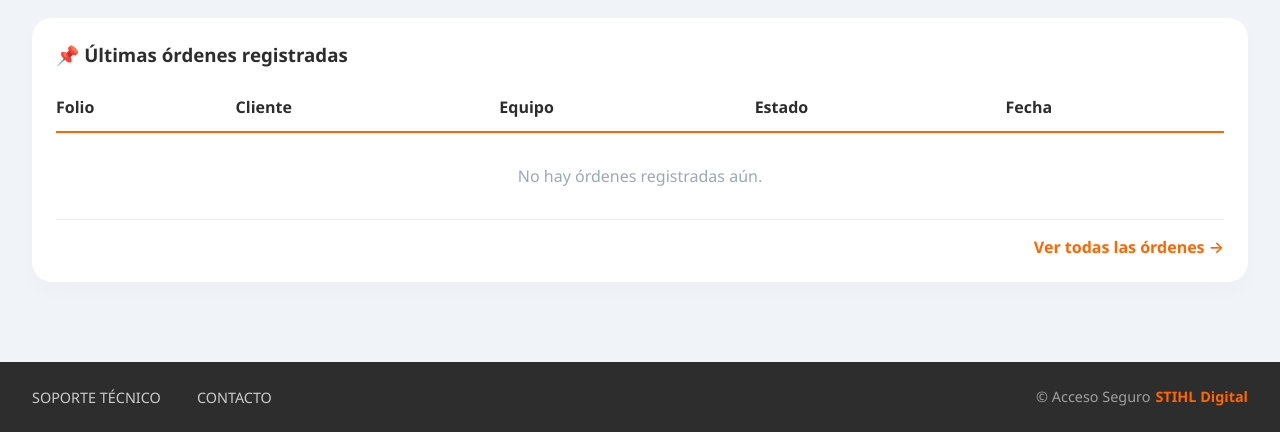
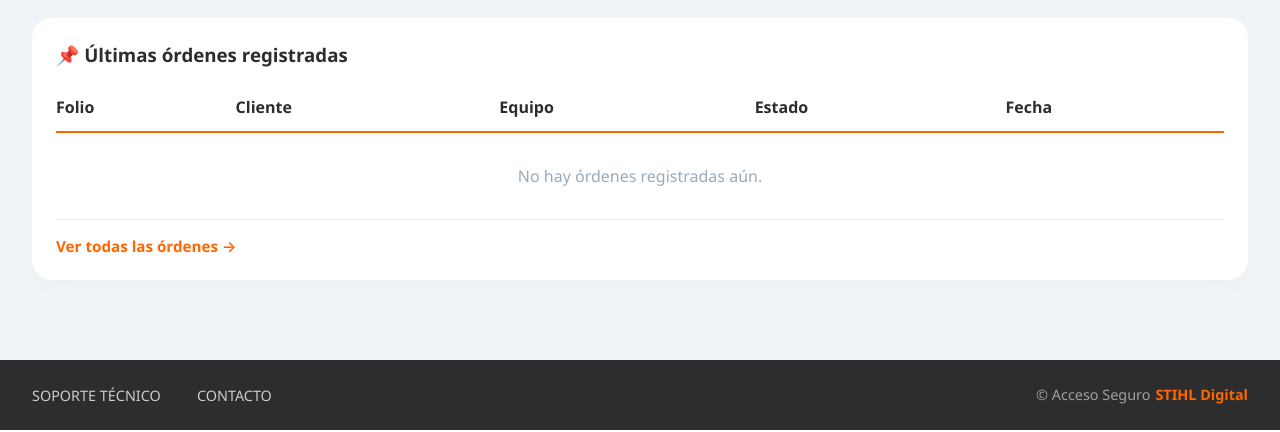
Before and after one commit to Ghossst3/Proyecto_Software, a Flask app: page /dashboard in a window 1280 px wide. Shown: the part 1619-2051 px from the top of the page. Run offline with Flask 3, Linux system fonts and the light colour scheme; the visitor is signed in with stand-in values (Sample User, id 1).

Commit message:
Update dashboard

```diff
--- a/templates/dashboard.html
+++ b/templates/dashboard.html
@@ -604,7 +604,7 @@
                 </tbody>
             </table>
             <div style="margin-top: 1rem; text-align: right;">
-                <a href="{{ url_for('ordenes') }}" style="color:#ff6600; text-decoration:none; font-weight:600;">
+                <a href="{{ url_for('ordenes') }}" class="btn-card">
                     Ver todas las órdenes →
                 </a>
             </div>
```
